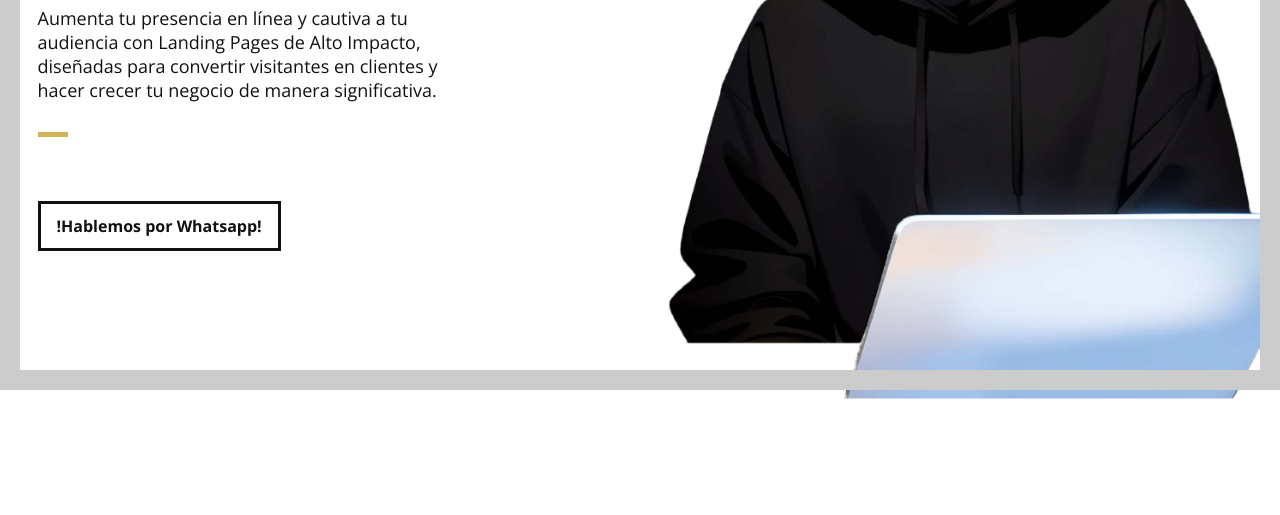
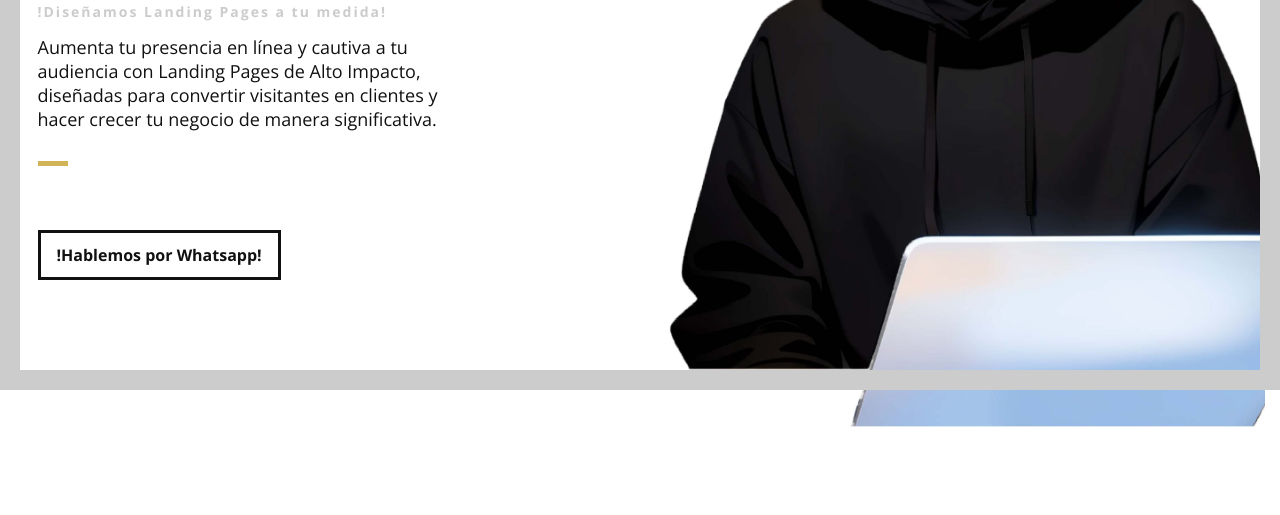
Before and after one commit to JulianGiraldoR/ElGato-Design-2024-v-1.0, a plain HTML site: page index.html in a window 1280 px wide. Shown: the part 410-925 px from the top of the page. Drawn offline with nearby package versions, Linux system fonts and the light colour scheme.

Commit message:
mejora descripcion header

```diff
--- a/index.html
+++ b/index.html
@@ -172,7 +172,9 @@
         <div id="banner-content" class="row clearfix">
           <div class="col-38">
             <div class="section-heading">
+
               <h1>ELGATO DESIGN /></h1>
+              <h3>!Diseñamos Landing Pages a tu medida!</h3>
               <h2>
                 Aumenta tu presencia en línea y cautiva a tu audiencia con Landing Pages de Alto Impacto, diseñadas para convertir visitantes en clientes y hacer crecer tu negocio de manera significativa.
               </h2>
```
